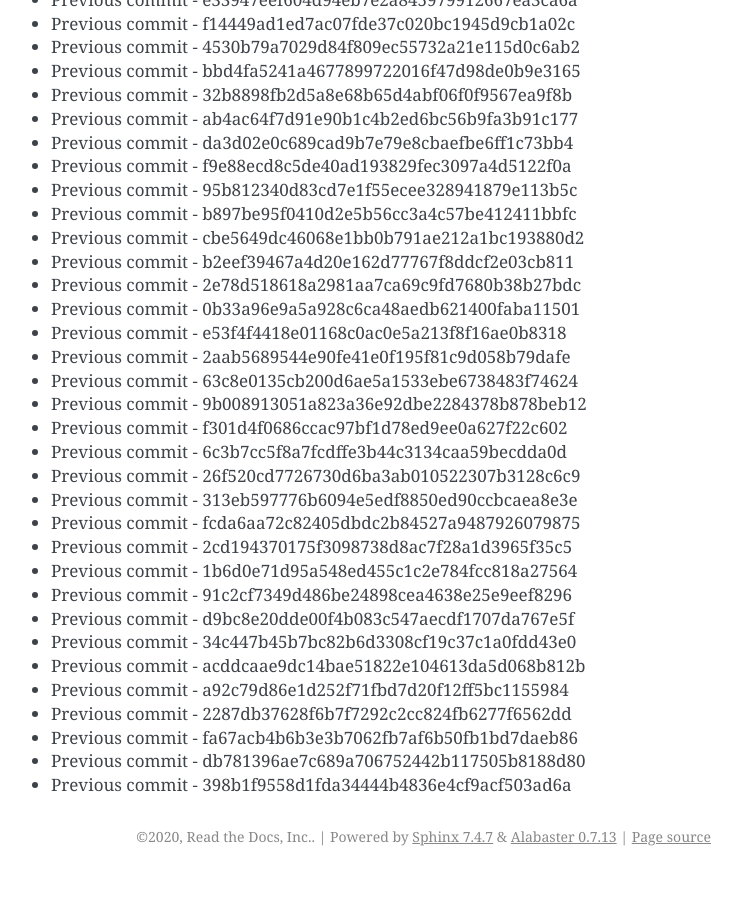
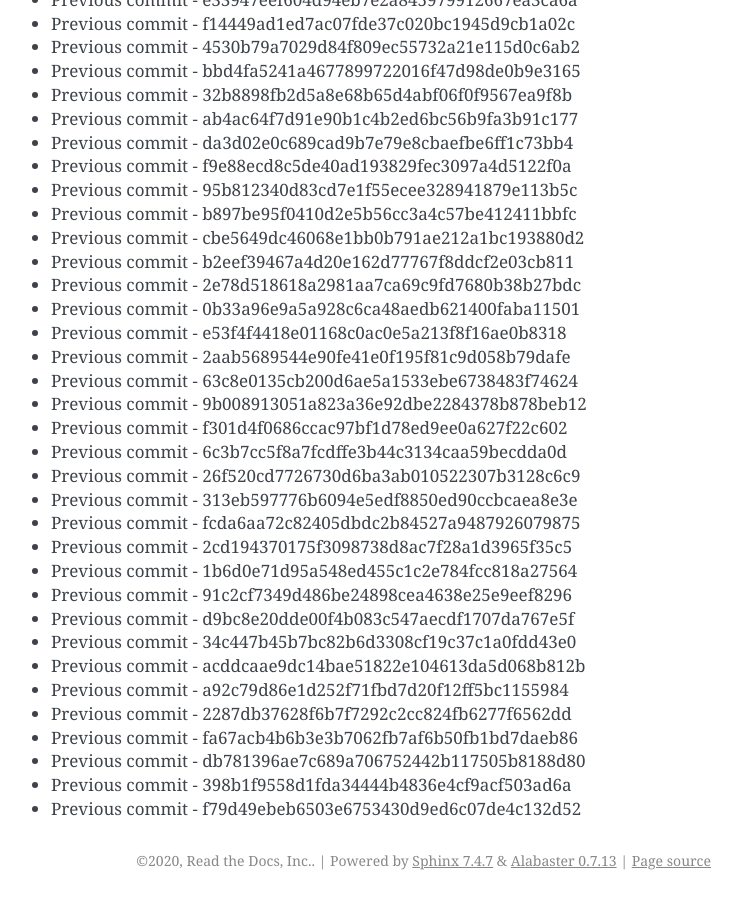
Before and after one commit to readthedocs/rtd-git-stresstest, a Sphinx documentation site: the page built from docs/updates.rst, in a window 1280 px wide and 900 px high, scrolled down 77829 px. Shown: the whole window, without its empty margins (399-1141 px from the left). Built offline with Sphinx 7.4.7, drawn with Linux system fonts in a browser that asks for light colours; before the commit the page ends 78705 px from its top, so only the background shows below that.

Commit message:
Generating commit from previous: f79d49ebeb6503e6753430d9ed6c07de4c132d52

```diff
--- a/docs/updates.rst
+++ b/docs/updates.rst
@@ -3302,3 +3302,4 @@ It can be tested for any performance characteristics.
 * Previous commit - fa67acb4b6b3e3b7062fb7af6b50fb1bd7daeb86
 * Previous commit - db781396ae7c689a706752442b117505b8188d80
 * Previous commit - 398b1f9558d1fda34444b4836e4cf9acf503ad6a
+* Previous commit - f79d49ebeb6503e6753430d9ed6c07de4c132d52
```
